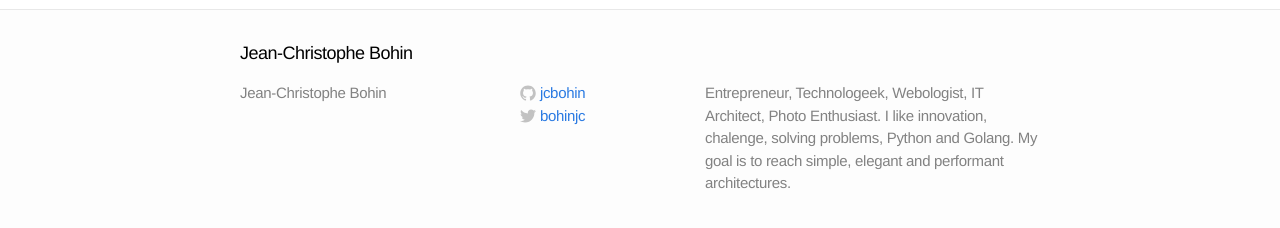
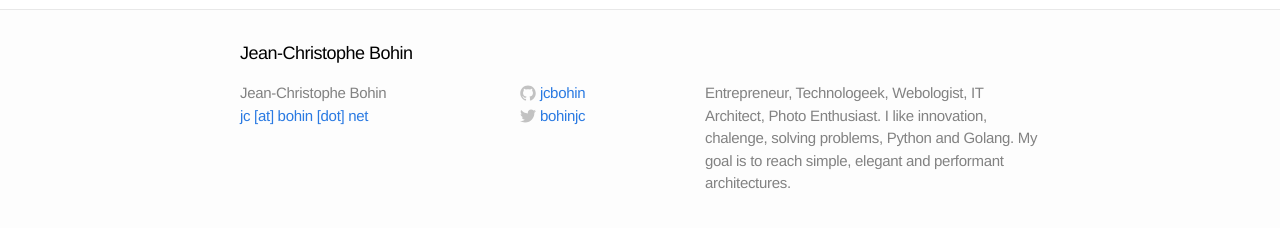
Before and after one commit to jcbohin/jcbohin.github.io, a Jekyll site: the page built from index.html, in a window 1280 px wide. Shown: the part 186-414 px from the top of the page. Built offline with Jekyll 4.4.1, drawn with Linux system fonts in a browser that asks for light colours.

Commit message:
Updated config

```diff
--- a/_config.yml
+++ b/_config.yml
@@ -1,12 +1,23 @@
 # Site settings
 title: Jean-Christophe Bohin
-email:
+email: jc [at] bohin [dot] net
 description: "Entrepreneur, Technologeek, Webologist, IT Architect, Photo Enthusiast. I like innovation, chalenge, solving problems, Python and Golang. My goal is to reach simple, elegant and performant architectures."
 baseurl: ""
-url: "http://jcbohin.github.io"
+url: "http://jc.bohin.net"
 twitter_username: bohinjc
 github_username:  jcbohin
+
+timezone: Europe/Paris
 
 # Build settings
 markdown: kramdown
 permalink: pretty
+
+defaults:
+  -
+    scope:
+      path: ""
+      type: "posts"
+    values:
+      layout: "post"
+      author: "Jean-Christophe Bohin"
```
